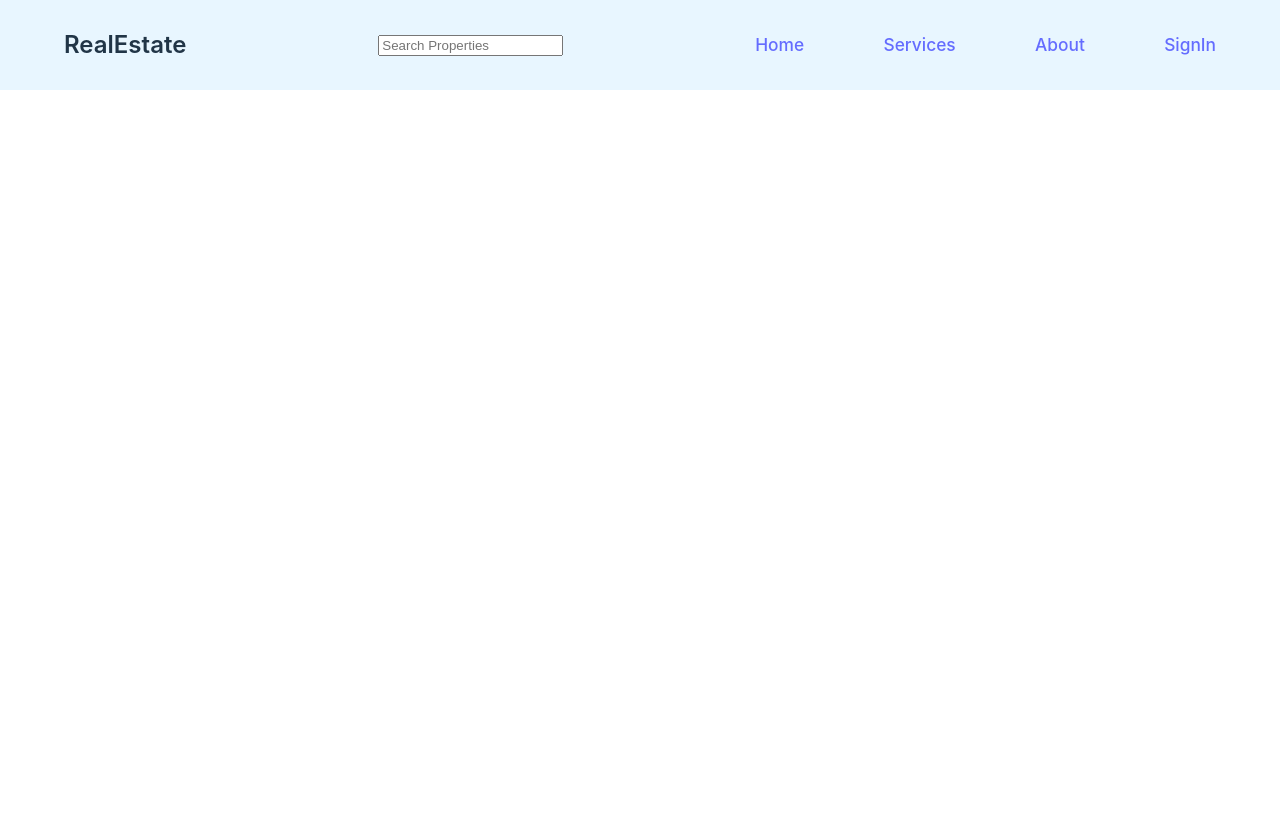
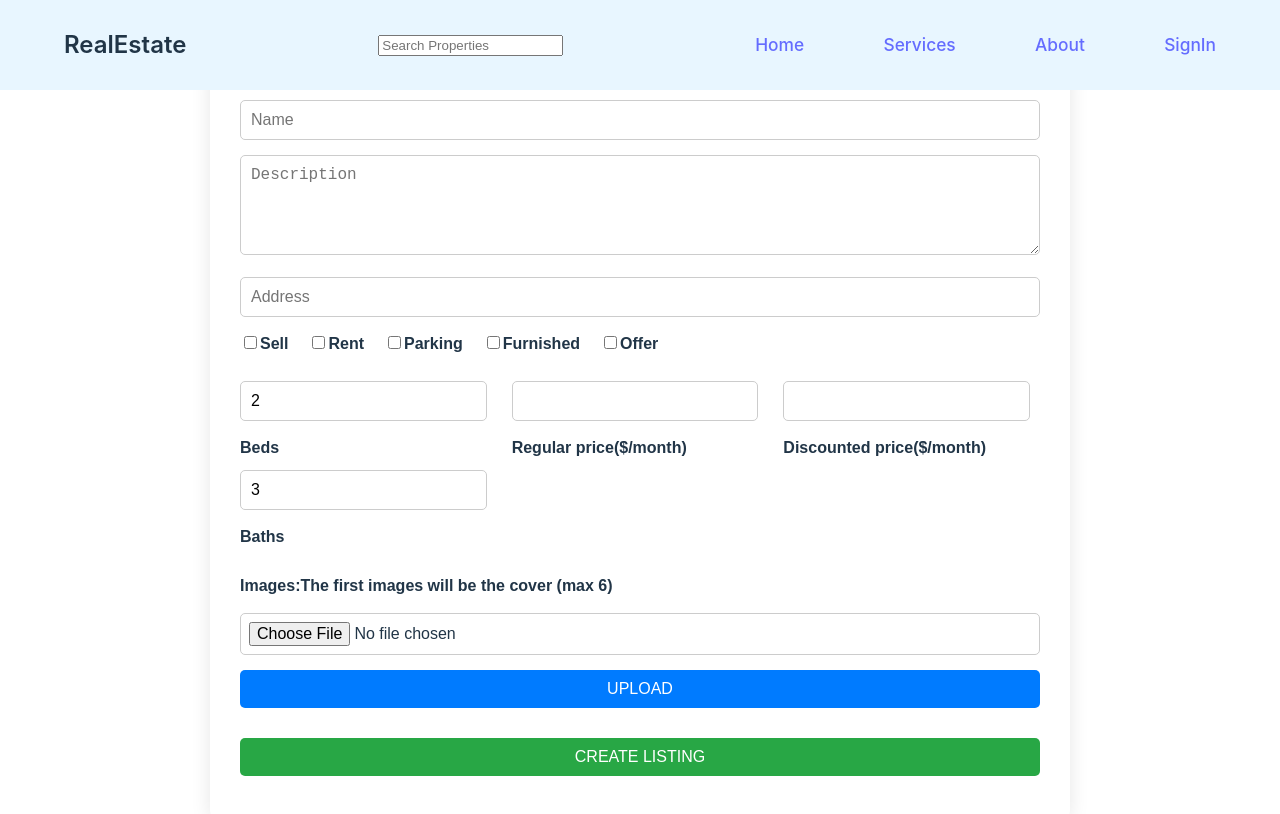
Before and after one commit to karnansp36/RealEstate, a React (Vite) app in the folder client/: page /listing in a window 1280 px wide. Shown: the top 814 px of the page. Built offline with nearby package versions, Linux system fonts and the light colour scheme; no server answers.

Commit message:
created listing page ui

```diff
--- a/client/src/App.jsx
+++ b/client/src/App.jsx
@@ -9,6 +9,7 @@ import Home from './pages/Home'
 import Navbar from './components/Navbar'
 import PrivateRoute from './components/PrivateRoute';
 import Profile from './pages/Profile';
+import Listing from './pages/Listing';
 
 function App() {
 
@@ -20,11 +21,12 @@ function App() {
 
 
         <Routes>
-          <Route path='/' element={<Home/>}>Home</Route>
-          <Route path='/service' element={<Service/>}>Services</Route>
-          <Route path='/about' element={<About/>}>About</Route>
-          <Route path='/signin' element={<Signin/>}>Signin</Route>
-          <Route path='/signup' element={<Signup/>}>Signup</Route>
+          <Route path='/' element={<Home/>}/>
+          <Route path='/service' element={<Service/>}/>
+          <Route path='/about' element={<About/>}/>
+          <Route path='/signin' element={<Signin/>}/>
+          <Route path='/signup' element={<Signup/>}/>
+          <Route path='/listing' element={<Listing/>}/>
           <Route element={<PrivateRoute/>}>
             <Route path='/profile'element={<Profile/>}/>
           </Route>
--- a/client/src/components/Style.scss
+++ b/client/src/components/Style.scss
@@ -161,6 +161,22 @@
                 border:none;
 
             }
+            .create-listing{
+                width: 85%;
+                height: 50px;
+                @include flex-box;
+                background-color: rgb(205, 254, 254);
+                border-radius: 10px;
+                font-size: 14pt;
+                color:rgb(71, 28, 241);
+            }
+            .create-listing:hover{
+                background-color: rgb(169, 255, 244);
+                color:white;
+                border:none;
+
+            }
+
 
             .link-container{
                 width: 80%;
@@ -185,6 +201,169 @@
 .update-success{
     color:green;
 }
+
+
+
+
+
+
+
+
+
+/* Listing page Style. */
+.listing-center{
+    display: flex;
+    justify-content: center;
+    align-items: center;
+    width: 100vw;
+    height: 100vh;
+}
+
+
+.list-container {
+    margin-top: 90px;
+    display: flex;
+    justify-content: center;
+    align-items: center;
+    min-height: 100vh;
+    width: 100%;
+    background-color: #ffffff;
+    font-family: Arial, sans-serif;
+
+    .list-wrapper {
+      background-color: #fff;
+      border-radius: 10px;
+      padding: 30px;
+      box-shadow: 0px 0px 20px rgba(0, 0, 0, 0.1);
+      width: 100%;
+      max-width: 800px;
+
+      input[type="text"],
+      input[type="number"],
+      textarea,
+      input[type="file"],
+      button {
+        width: 100%;
+        padding: 10px;
+        margin-bottom: 15px;
+        border: 1px solid #ccc;
+        border-radius: 5px;
+        box-sizing: border-box;
+        font-size: 16px;
+        transition: border-color 0.3s ease;
+
+        &:focus {
+          outline: none;
+          border-color: #007bff;
+        }
+      }
+
+      textarea {
+        resize: vertical;
+        height: 100px;
+      }
+
+      label {
+        display: block;
+        margin-bottom: 10px;
+        font-weight: bold;
+      }
+
+      .check-list-container {
+        display: flex;
+        flex-wrap: wrap;
+        margin-bottom: 15px;
+
+        label {
+          margin-right: 20px;
+        }
+      }
+
+      .label-container {
+        display: grid;
+        grid-template-columns: repeat(auto-fit, minmax(200px, 1fr));
+        gap: 15px;
+        margin-bottom: 15px;
+
+        label {
+          position: relative;
+
+          input {
+            width: calc(100% - 10px); /* Adjusted width for input */
+          }
+
+          .price-tag {
+            position: absolute;
+            bottom: -25px; /* Adjusted position for price tag */
+            left: 0;
+            display: flex;
+            justify-content: space-between;
+            width: 100%;
+            font-size: 14px;
+            color: #666;
+
+            span {
+              display: inline-block;
+            }
+          }
+        }
+      }
+
+      .img-description {
+        margin-bottom: 15px;
+        font-weight: bold;
+      }
+
+      .listImg-container {
+        display: flex;
+        flex-direction: column;
+        align-items: center;
+        margin-bottom: 15px;
+
+        input[type="file"] {
+          width: 100%;
+          padding: 8px;
+          margin-bottom: 15px;
+        }
+
+        button {
+          width: 100%;
+          background-color: #007bff;
+          color: #fff;
+          border: none;
+          padding: 10px;
+          border-radius: 5px;
+          cursor: pointer;
+          transition: background-color 0.3s ease;
+
+          &:hover {
+            background-color: #0056b3;
+          }
+        }
+      }
+
+      .listing-btn {
+        width: 100%;
+        background-color: #28a745;
+        color: #fff;
+        border: none;
+        padding: 10px;
+        border-radius: 5px;
+        cursor: pointer;
+        transition: background-color 0.3s ease;
+
+        &:hover {
+          background-color: #218838;
+        }
+      }
+    }
+  }
+
+
+
+
+
+
 
 
 /* Styles for extra small devices (phones) */
--- /dev/null
+++ b/client/src/pages/Listing.jsx
@@ -0,0 +1,47 @@
+import React from 'react'
+
+export default function Listing() {
+  return (
+    <div className='listing-center'>
+         <div className='list-container'>
+            <form className='list-wrapper'>
+                <input type="text" name="product-name" id="name" className='list-name' placeholder='Name' />
+                <textarea name="list-description" id="description" cols="30" rows="10" className='list-description' placeholder='Description'></textarea>
+                <input type="text" name="product-address" id="address" className='list-address' placeholder='Address' />
+                <div className='check-list-container'>
+                    <label className='sell-label'><input type="checkbox" name="sell" id="sell" className='sell-input' />Sell</label>
+                    <label className='rent-label'><input type="checkbox" name="rent" id="rent" className='rent-input' />Rent</label>
+                    <label className='parking-label'><input type="checkbox" name="parking" id="parking" className='parking-input' />Parking</label>
+                    <label className='furnished-label'><input type="checkbox" name="furnished" id="furnished" className='furnished-input' />Furnished</label>
+                    <label className='offer-label'><input type="checkbox" name="offer" id="offer" className='offer-input' />Offer</label>
+                </div>
+                <div className='label-container'>
+                    <div className='b-label'>
+                        <label className='beds-label'><input type="number" className='beds-input' name="list-beds" defaultValue={2} id="bedrooms" /><span>Beds</span></label>
+                        <label className='baths-label'><input type="number" className='baths-input' name="list-baths" defaultValue={3} id="bathrooms" /><span>Baths</span></label>
+                    </div>
+                    <label className='price-label'>
+                        <input type="number" className='regular-input' name="list-regular" id="regularPrice" />
+                        <span>Regular price</span>
+                        <span>($/month)</span>
+                    </label>
+                    <label className='price-label'>
+                        <input type="number" className='discount-input' name="list-discount" id="discountPrice" />
+                        <span>Discounted price</span>
+                        <span>($/month)</span>
+                    </label>
+                </div>
+                <div className='img-description'>
+                    <span>Images:</span>
+                    <span>The first images will be the cover (max 6)</span>
+                </div>
+                <div className='listImg-container'>
+                    <input type="file" name="product-images" id="imageUrls" className='imgList-url' />
+                    <button className='listImage-btn'>UPLOAD</button>
+                </div>
+                <button className='listing-btn'>CREATE LISTING</button>
+            </form>
+        </div>
+    </div>
+  )
+}
--- a/client/src/pages/Profile.jsx
+++ b/client/src/pages/Profile.jsx
@@ -11,6 +11,7 @@ import { updateUserStart,
       signOutUserStart,
     signOutUserSuccess,
   signOutUserFailure } from "../redux/users/userSlice";
+import { Link } from "react-router-dom";
 
 
 export default function Profile() {
@@ -157,6 +158,7 @@ export default function Profile() {
           <input type="email" name="email" placeholder='email' id="email" className='profile-i' defaultValue={currentUser.email}  onChange={handleChange}/>
           <input type="password" name="password" placeholder='password' id="password" className='profile-i' onChange={handleChange} />
           <button className="update-btn" disabled={loading}>{loading ? 'Loading...' : 'Update'}</button>
+          <Link to='/listing' className="create-listing">Create Listing</Link>
           <div className="link-container">
             <span className="delete-link"  onClick={handleDeleteUser}>Delete Account</span>
             <span className="signout-link" onClick={handleSignOut}>Signout</span>
```
